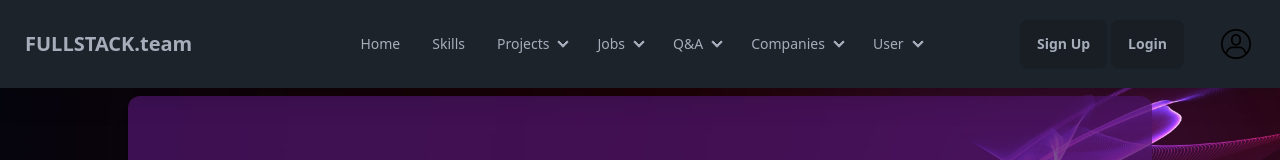
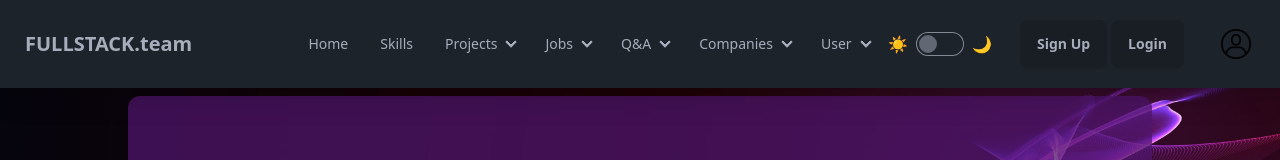
Before and after one commit to GerdBraun/WBS-Alumni-Board, a React (Vite) app: page / in a window 1280 px wide. Shown: the top 160 px of the page. Built offline with nearby package versions, Linux system fonts and the light colour scheme; no server answers.

Commit message:
added theme switcher to navbar for testing

```diff
--- a/src/components/parts/Header.jsx
+++ b/src/components/parts/Header.jsx
@@ -1,6 +1,7 @@
 import { Link, NavLink } from "react-router-dom";
 import { useApp } from "../../context/AppContext";
 import { OpenCloseMenu } from "../../utility/handelNavbar";
+import ThemeSwitcher from "./ThemeSwitcher";
 
 const Header = () => {
   const { appUser, logout } = useApp();
@@ -371,6 +372,11 @@ const Header = () => {
             </li>
           </ul>
         </div>
+
+{/* TODO: remove this for production */}
+        <ThemeSwitcher />
+
+
         <div className="navbar-end">
           {!appUser ? (
             <NavLink to="/signup" className="btn ">
```
